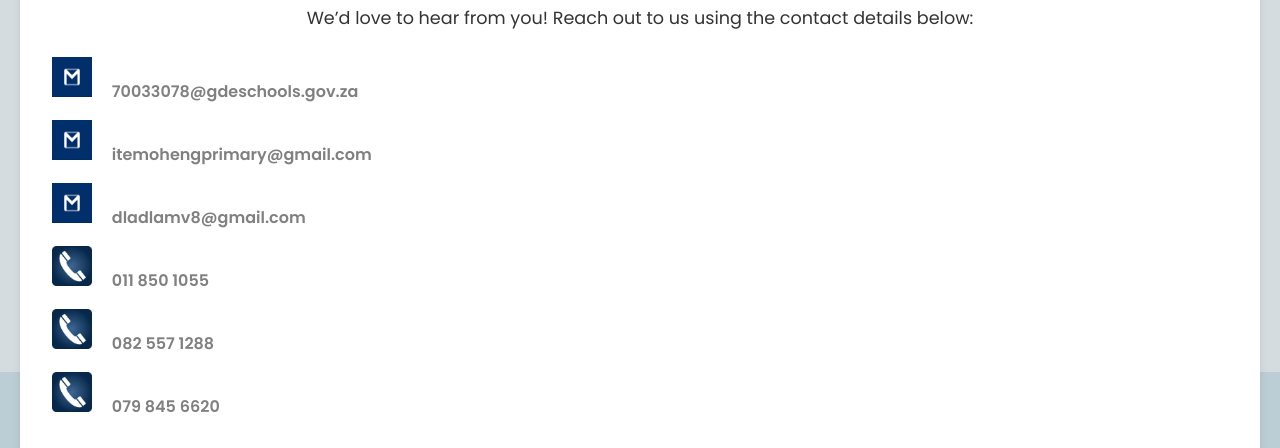
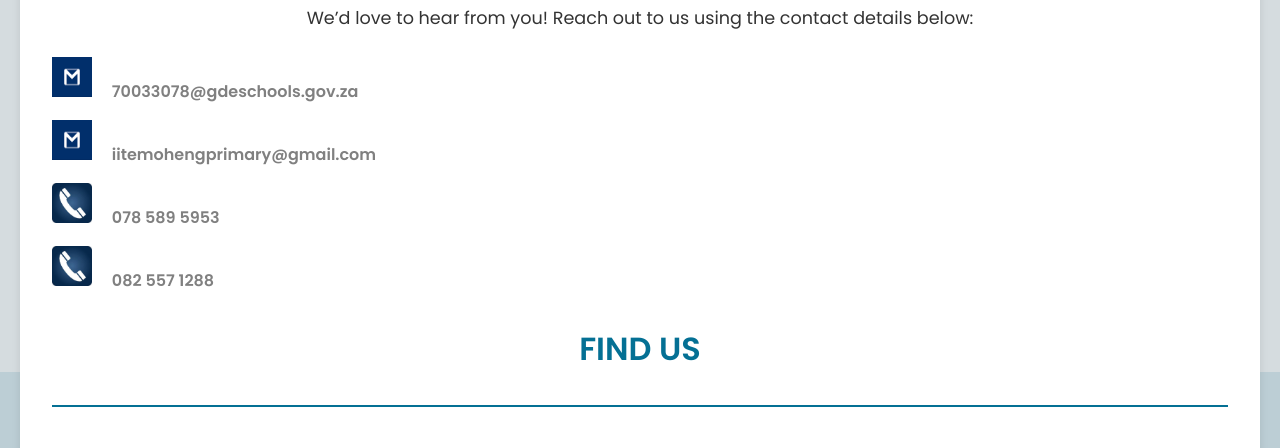
Before and after one commit to Lucas19940820/itemohengprimaryschool, a plain HTML site: page contact.html in a window 1280 px wide. Shown: the part 428-876 px from the top of the page. Drawn offline with Linux system fonts and the light colour scheme; grey boxes are pictures that could not be loaded.

Commit message:
Add files via upload

```diff
--- a/contact.html
+++ b/contact.html
@@ -254,21 +254,16 @@
           </a>
         </li>
         <li>
-          <a href="mailto:itemohengprimary@gmail.com?subject=feedback&body=Message">
+          <a href="mailto:iitemohengprimary@gmail.com?subject=feedback&body=Message">
             <img src="images (11).png" alt="Email Icon">
-            itemohengprimary@gmail.com
+            iitemohengprimary@gmail.com
           </a>
         </li>
+
         <li>
-          <a href="mailto:dladlamv8@gmail.com?subject=feedback&body=Message">
-            <img src="images (11).png" alt="Email Icon">
-            dladlamv8@gmail.com
-          </a>
-        </li>
-        <li>
-          <a href="tel:+27118501055">
+          <a href="tel:+27785895953">
             <img src="images (65).jpeg" alt="Phone Icon">
-            011 850 1055
+            078 589 5953
           </a>
         </li>
         <li>
@@ -277,12 +272,7 @@
             082 557 1288
           </a>
         </li>
-        <li>
-          <a href="tel:+27798456620">
-            <img src="images (65).jpeg" alt="Phone Icon">
-            079 845 6620
-          </a>
-        </li>
+
       </ul>
 
       <!-- FIND US Section -->
@@ -293,7 +283,7 @@
           <div class="main_left">
             <div style="max-width:100%;overflow:hidden;color:red;width:550px;height:400px;">
               <div id="mymap-display" style="height:100%; width:100%;max-width:100%;">
-                <iframe style="height:100%;width:100%;border:0;" frameborder="0" src="https://www.google.com/maps/embed/v1/place?q=drieziek,+itemoheng&key=AIzaSyBFw0Qbyq9zTFTd-tUY6dZWTgaQzuU17R8"></iframe>
+                <iframe style="height:100%;width:100%;border:0;" frameborder="0" src="https://www.google.com/maps/embed?pb=!1m18!1m12!1m3!1d3571.9811926197663!2d27.84305507463841!3d-26.45633517428853!2m3!1f0!2f0!3f0!3m2!1i1024!2i768!4f13.1!3m3!1m2!1s0x1e95ab9d779ec2ed%3A0x4b8d55cd3c498694!2sItemoheng%20Primary%20School!5e0!3m2!1sen!2sus!4v1743402930624!5m2!1sen!2sus" width="600" height="450" style="border:0;" allowfullscreen="" loading="lazy" referrerpolicy="no-referrer-when-downgrade"></iframe>
               </div>
               <a class="googlemap-code" href="https://www.embed-map.com" id="authmaps-data">https://www.embed-map.com</a>
             </div>
```
Also changed, not shown: donations.html (+1 -1 lines), staff.html (+1 -1 lines).
